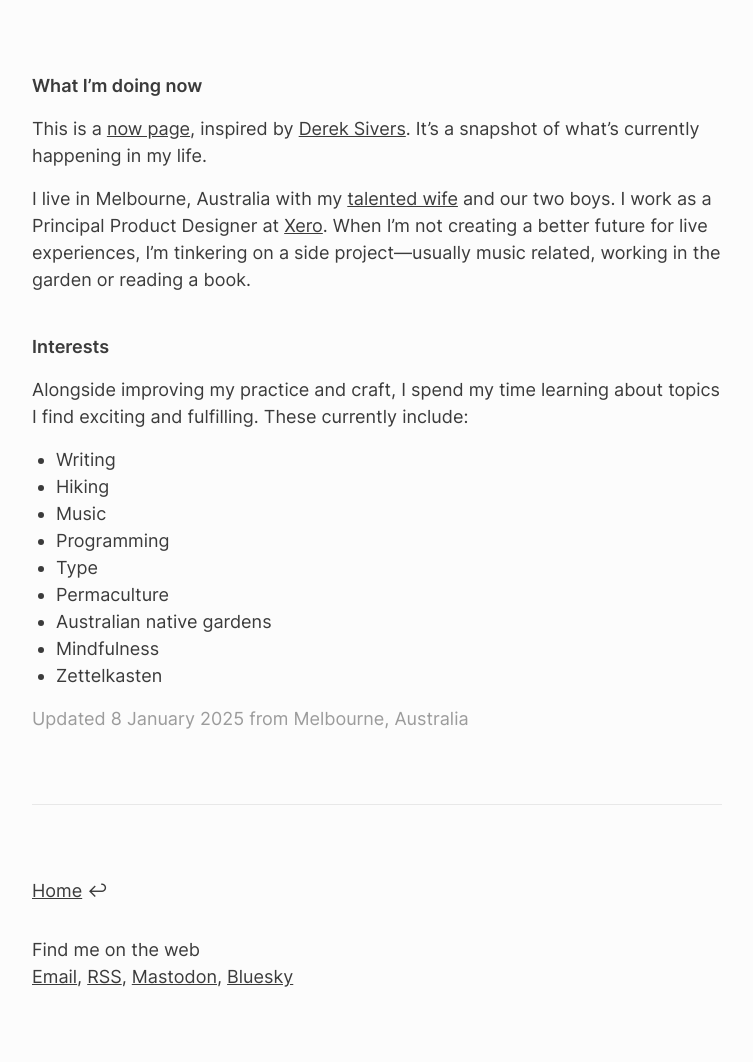
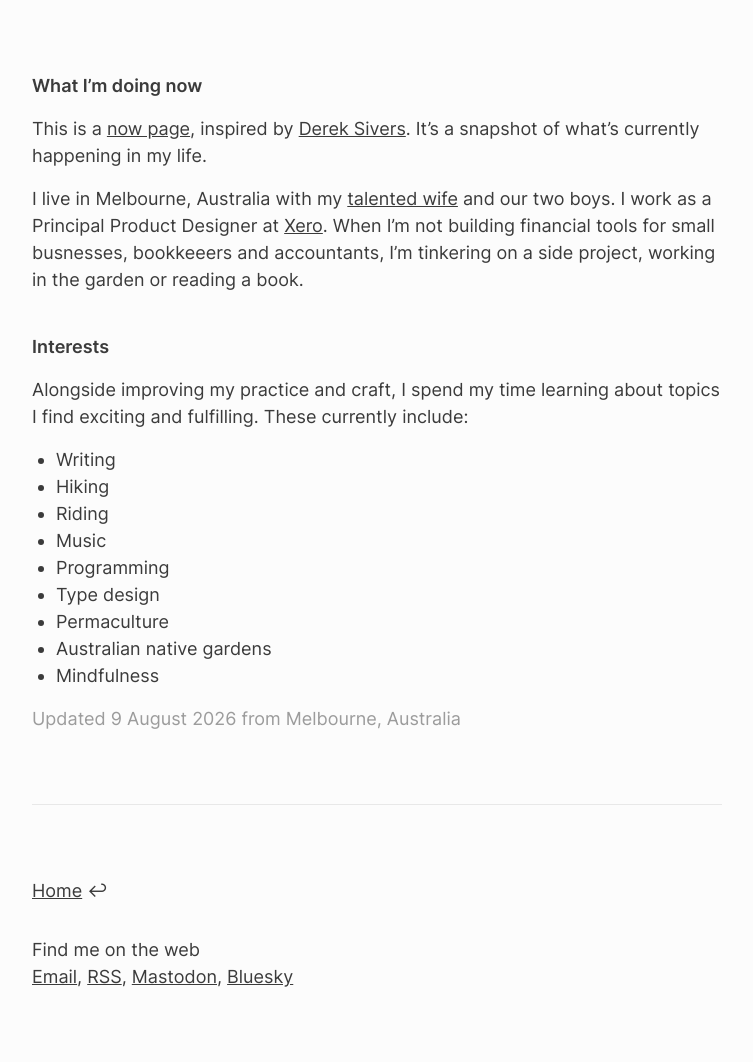
Before and after one commit to aaronmoodie/aaronmoodie.com, a Jekyll site: the page built from now.md, in a window 1280 px wide. Shown: the whole page, without its empty margins (263-1016 px from the left). Built offline with Jekyll 4.4.1, drawn with Linux system fonts in a browser that asks for light colours; comment, search, counter and statistics services are not loaded.

Commit message:
Update now.md

```diff
--- a/now.md
+++ b/now.md
@@ -5,7 +5,7 @@ title: "What I’m doing now"
 
 This is a [now page](https://nownownow.com/about), inspired by [Derek Sivers](https://sive.rs/now). It's a snapshot of what's currently happening in my life.
 
-I live in Melbourne, Australia with my [talented wife](https://maryannemoodie.com) and our two boys. I work as a Principal Product Designer at [Xero](http://xero.com). When I'm not creating a better future for live experiences, I'm tinkering on a side project—usually music related, working in the garden or reading a book.
+I live in Melbourne, Australia with my [talented wife](https://maryannemoodie.com) and our two boys. I work as a Principal Product Designer at [Xero](http://xero.com). When I'm not building financial tools for small busnesses, bookkeeers and accountants, I'm tinkering on a side project, working in the garden or reading a book.
 
 ### Interests
 
@@ -13,12 +13,12 @@ Alongside improving my practice and craft, I spend my time learning about topics
 
 - Writing
 - Hiking
+- Riding
 - Music
 - Programming
-- Type
+- Type design
 - Permaculture
 - Australian native gardens
 - Mindfulness
-- Zettelkasten
 
-<p class="metadata">Updated 8 January 2025 from Melbourne, Australia</p>
+<p class="metadata">Updated 9 August 2026 from Melbourne, Australia</p>
```
